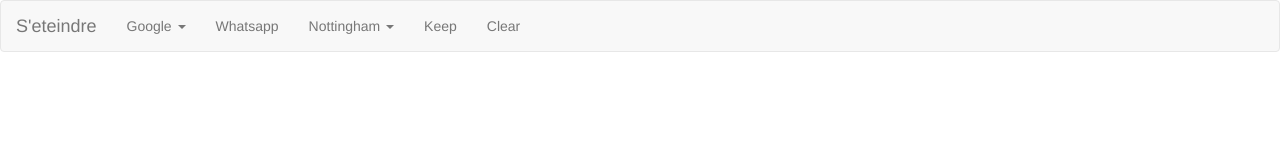
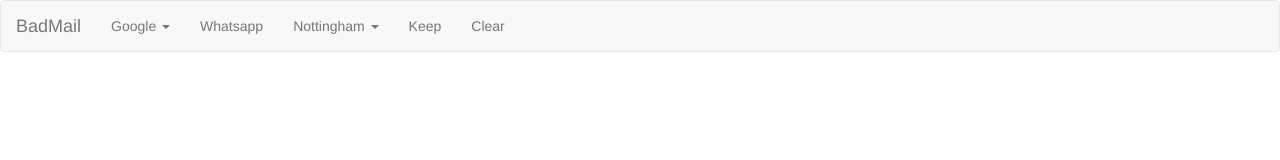
Before and after one commit to Lowprophyle/BadMail, an Electron app: page index.html in a window 1280 px wide. Drawn offline with nearby package versions, Linux system fonts and the light colour scheme; no server answers.

Commit message:
Signed-off-by: Raymond Hiles <raymondevonhiles1111@gmail.com>
 On branch master
 Your branch is up to date with 'origin/master'.

 Changes to be committed:
	modified:   index.html

```diff
--- a/index.html
+++ b/index.html
@@ -15,7 +15,7 @@
     <nav class="navbar navbar-default justify-content-between" style='margin-bottom:0px'>
         <div class="container-fluid">
             <div class="navbar-header">
-                <a class="navbar-brand" href="#link1">S'eteindre</a>
+                <a class="navbar-brand" href="#link1">BadMail</a>
             </div>
             <ul class="nav navbar-nav nav" style="float:left">
                 <li class="dropdown">
```
